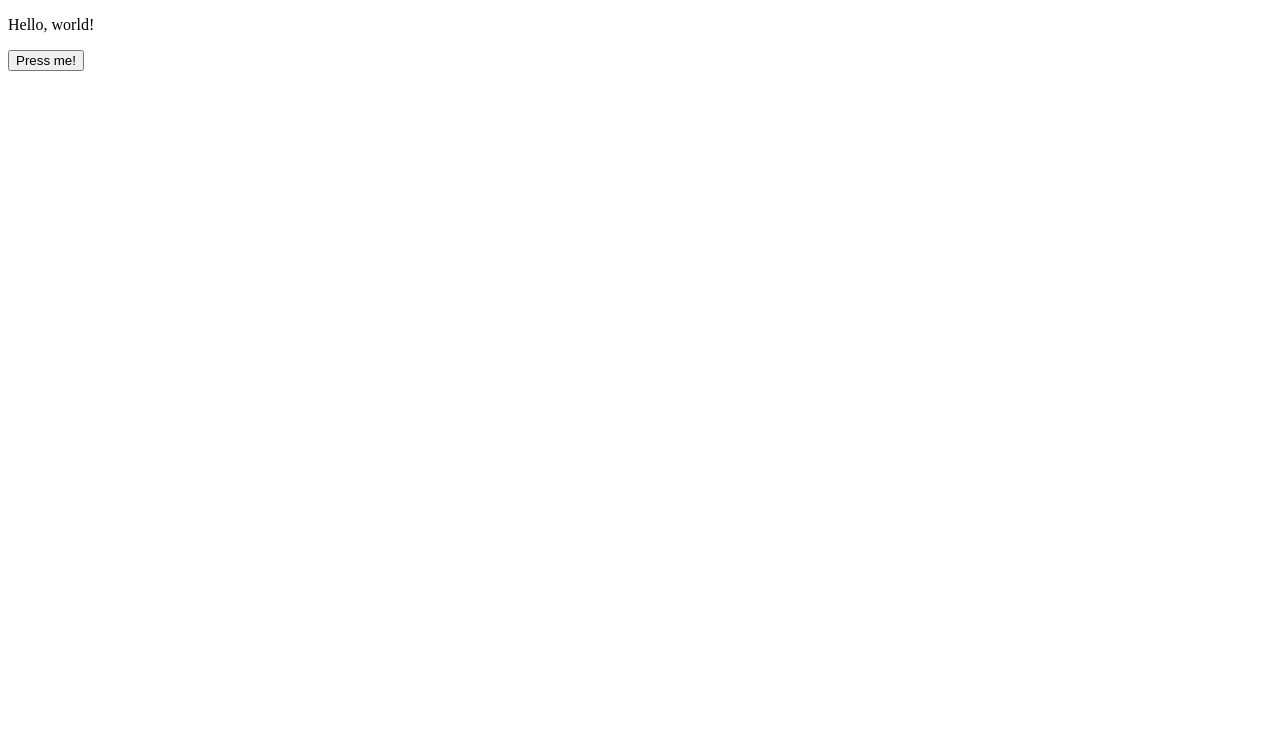
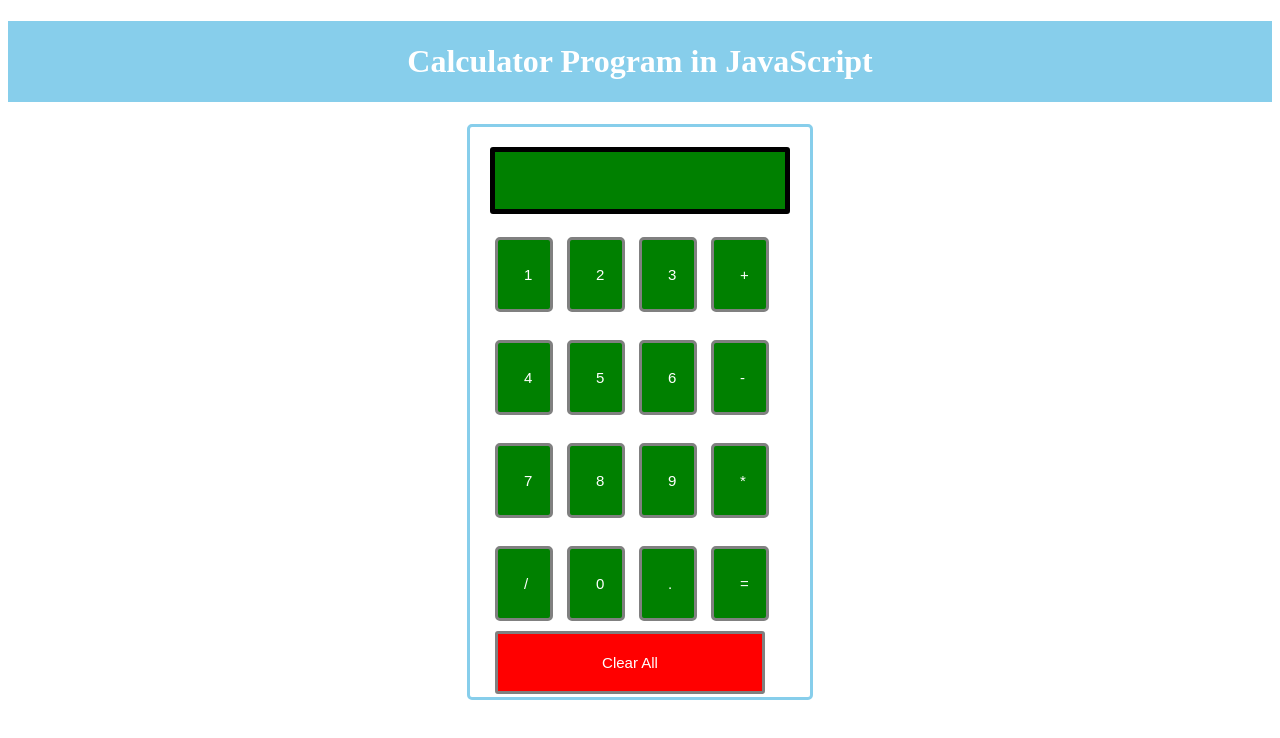
Before and after one commit to henriVanDerStelt/Sensors, a plain HTML site: page index.html in a window 1280 px wide. Drawn offline with Linux system fonts and the light colour scheme.

Commit message:
Implement JavaScript calculator in index.html
Added a JavaScript calculator with HTML and CSS styling.

```diff
--- a/index.html
+++ b/index.html
@@ -1,12 +1,114 @@
+<!-- Create a simple Program to build the Calculator in JavaScript using with HTML and CSS web languages. -->
 <!DOCTYPE html>
-<html lang="en">
+<html lang = "en">
 <head>
-    <meta charset="UTF-8">
-    <meta name="viewport" content="width=device-width, initial-scale=1.0">
-    <title>Document</title>
+<title> JavaScript Calculator </title>
+<link rel="manifest" href="src/manifest.json">
+
+<style>
+h1 {
+    text-align: center;
+    padding: 22px;
+    background-color: skyblue;
+    color: white;
+    }
+
+#clear{
+width: 270px;
+border: 3px solid gray;
+    border-radius: 3px;
+    padding: 20px;
+    background-color: red;
+}
+
+.formstyle
+{
+width: 300px;
+height: 530px;
+margin: auto;
+border: 3px solid skyblue;
+border-radius: 5px;
+padding: 20px;
+}
+
+
+
+input
+{
+width: 20px;
+background-color: green;
+color: white;
+border: 3px solid gray;
+    border-radius: 5px;
+    padding: 26px;
+    margin: 5px;
+    font-size: 15px;
+}
+
+
+#calc{
+width: 250px;
+border: 5px solid black;
+    border-radius: 3px;
+    padding: 20px;
+    margin: auto;
+}
+
+</style>
+
 </head>
 <body>
-    <p>Hello, world!</p>
-    <button>Press me!</button>
+
+<h1> Calculator Program in JavaScript </h1>
+<div class= "formstyle">
+<form name = "form1">
+
+    <!-- This input box shows the button pressed by the user in calculator. -->
+  <input id = "calc" type ="text" name = "answer"> <br> <br>
+  <!-- Display the calculator button on the screen. -->
+  <!-- onclick() function display the number prsses by the user. -->
+  <input type = "button" value = "1" onclick = "form1.answer.value += '1' ">
+  <input type = "button" value = "2" onclick = "form1.answer.value += '2' ">
+  <input type = "button" value = "3" onclick = "form1.answer.value += '3' ">
+   <input type = "button" value = "+" onclick = "form1.answer.value += '+' ">
+  <br> <br>
+
+  <input type = "button" value = "4" onclick = "form1.answer.value += '4' ">
+  <input type = "button" value = "5" onclick = "form1.answer.value += '5' ">
+  <input type = "button" value = "6" onclick = "form1.answer.value += '6' ">
+  <input type = "button" value = "-" onclick = "form1.answer.value += '-' ">
+  <br> <br>
+
+  <input type = "button" value = "7" onclick = "form1.answer.value += '7' ">
+  <input type = "button" value = "8" onclick = "form1.answer.value += '8' ">
+  <input type = "button" value = "9" onclick = "form1.answer.value += '9' ">
+  <input type = "button" value = "*" onclick = "form1.answer.value += '*' ">
+  <br> <br>
+
+
+  <input type = "button" value = "/" onclick = "form1.answer.value += '/' ">
+  <input type = "button" value = "0" onclick = "form1.answer.value += '0' ">
+    <input type = "button" value = "." onclick = "form1.answer.value += '.' ">
+    <!-- When we click on the '=' button, the onclick() shows the sum results on the calculator screen. -->
+  <input type = "button" value = "=" onclick = "form1.answer.value = eval(form1.answer.value) ">
+  <br>
+  <!-- Display the Cancel button and erase all data entered by the user. -->
+  <input type = "button" value = "Clear All" onclick = "form1.answer.value = ' ' " id= "clear" >
+  <br>
+
+</form>
+</div>
+<script>
+    if ("serviceWorker" in navigator) {
+        console.log("Service Worker supported");
+        navigator.serviceWorker.register("./sw.js").then(ServiceWorkerRegistration => {
+            console.log("SW Registered");
+            console.log(ServiceWorkerRegistration);
+        }).catch(error => {
+            console.log("SW Registration failed");
+            console.log(error);
+        })
+    }
+</script>
 </body>
 </html>
```
